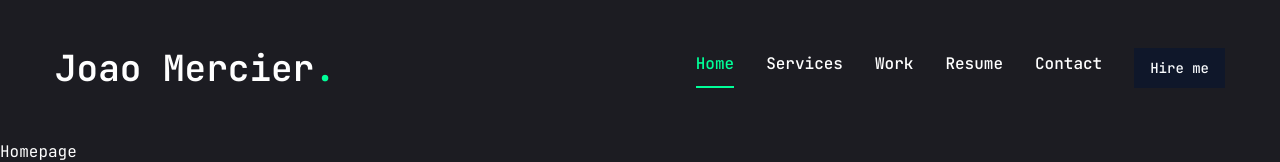
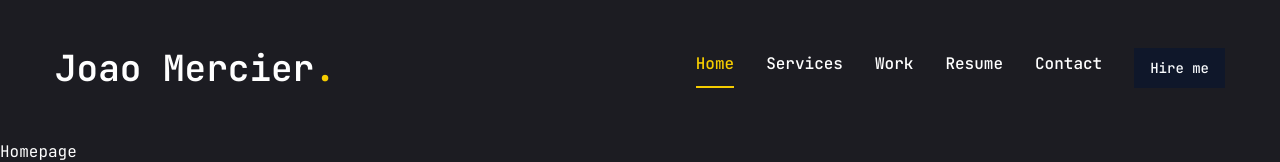
Before and after one commit to juanMercier/mercier-portfolio, a Next.js app: page / in a window 1280 px wide. Shown: the top 162 px of the page. Built offline with nearby package versions, Linux system fonts and the light colour scheme.

Commit message:
changed text colors

```diff
--- a/tailwind.config.js
+++ b/tailwind.config.js
@@ -33,8 +33,8 @@ module.exports = {
   		colors: {
 			primary: "#1c1c22",
 			accent: {
-				DEFAULT: "#00ff99",
-				hover: "#00e187"
+				DEFAULT: "#f5cc00",
+				hover: "#c49d00"
 			}
 		}
   	}
```
